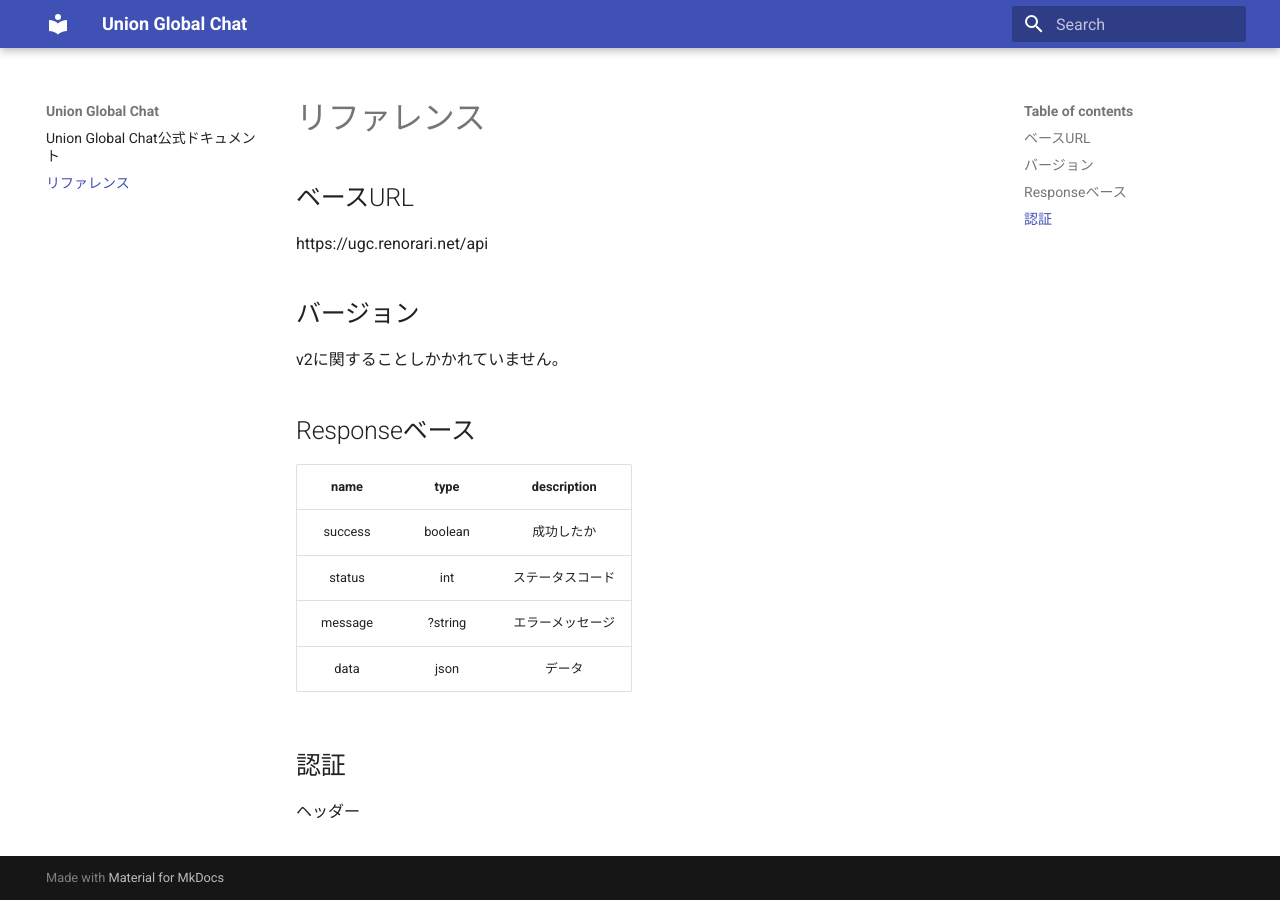
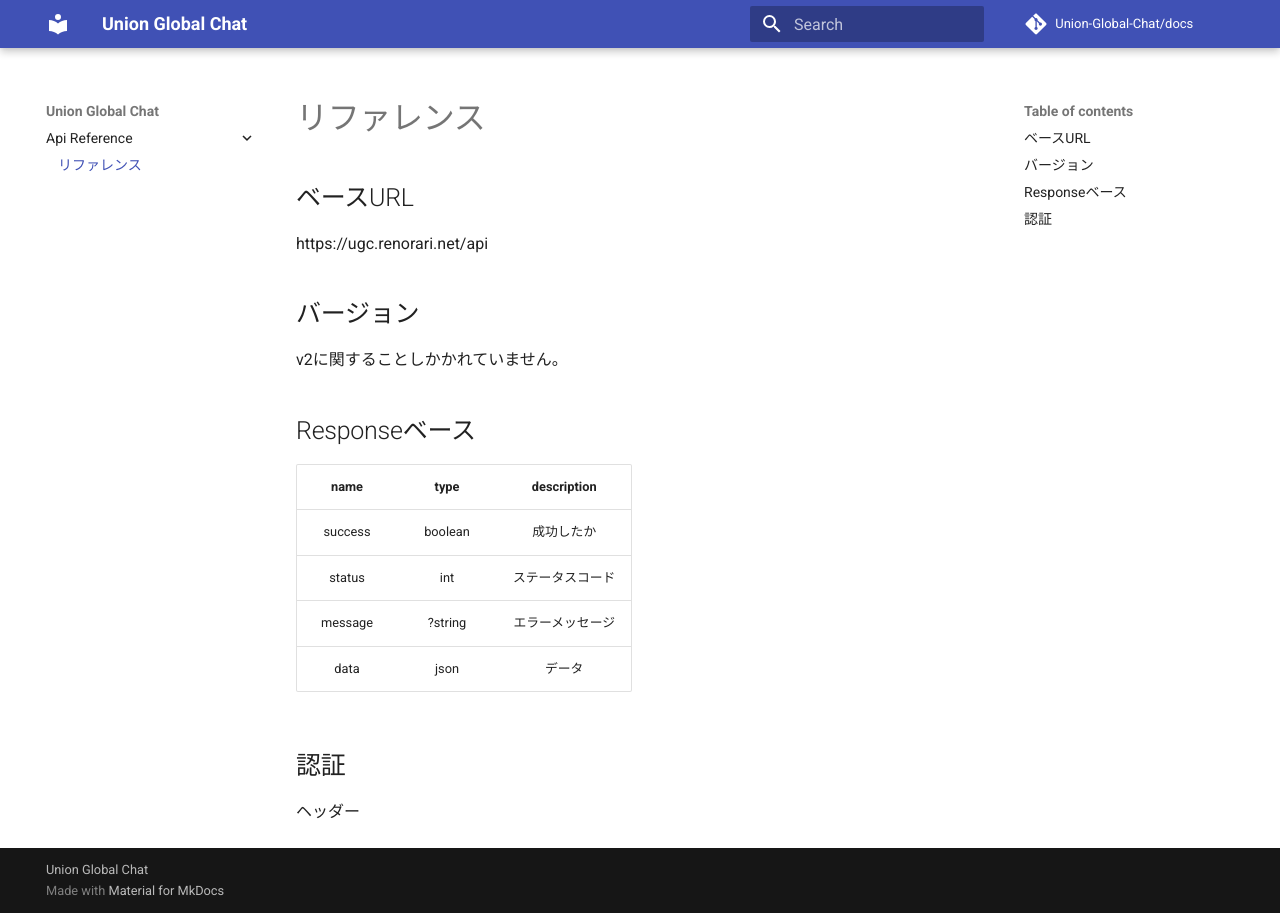
Before and after one commit to Union-Global-Chat/docs, an MkDocs documentation site: the page built from docs/reference.md, in a window 1280 px wide. Built offline with MkDocs 1.6.1 and Material for MkDocs 9.7.7, drawn with Linux system fonts in a browser that asks for light colours; comment, search, counter and statistics services are not loaded.

Commit message:
Update mkdocs.yml

```diff
--- a/mkdocs.yml
+++ b/mkdocs.yml
@@ -1,5 +1,15 @@
 site_name: Union Global Chat
+site_description: Union global chat公式ドキュメントです。
+site_author: tuna2134
+copyright: Union Global Chat
 site_url: https://union-global-chat.github.io/docs/
+
+repo_name: Union-Global-Chat/docs
+repo_url: https://github.com/Union-Global-Chat/docs
 
 theme:
   name: material
+
+nav:
+  - Api Reference:
+    - リファレンス: reference.md
```
